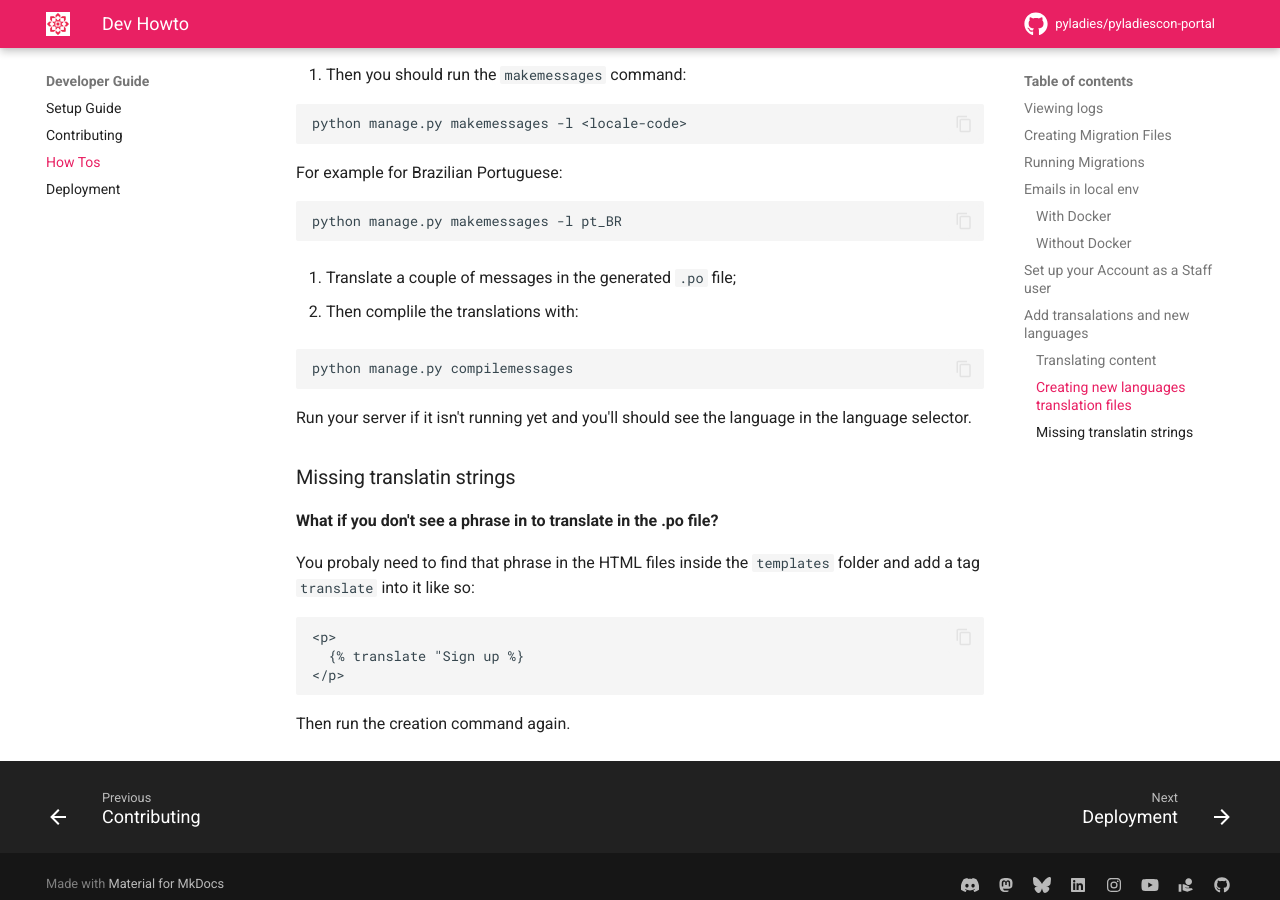
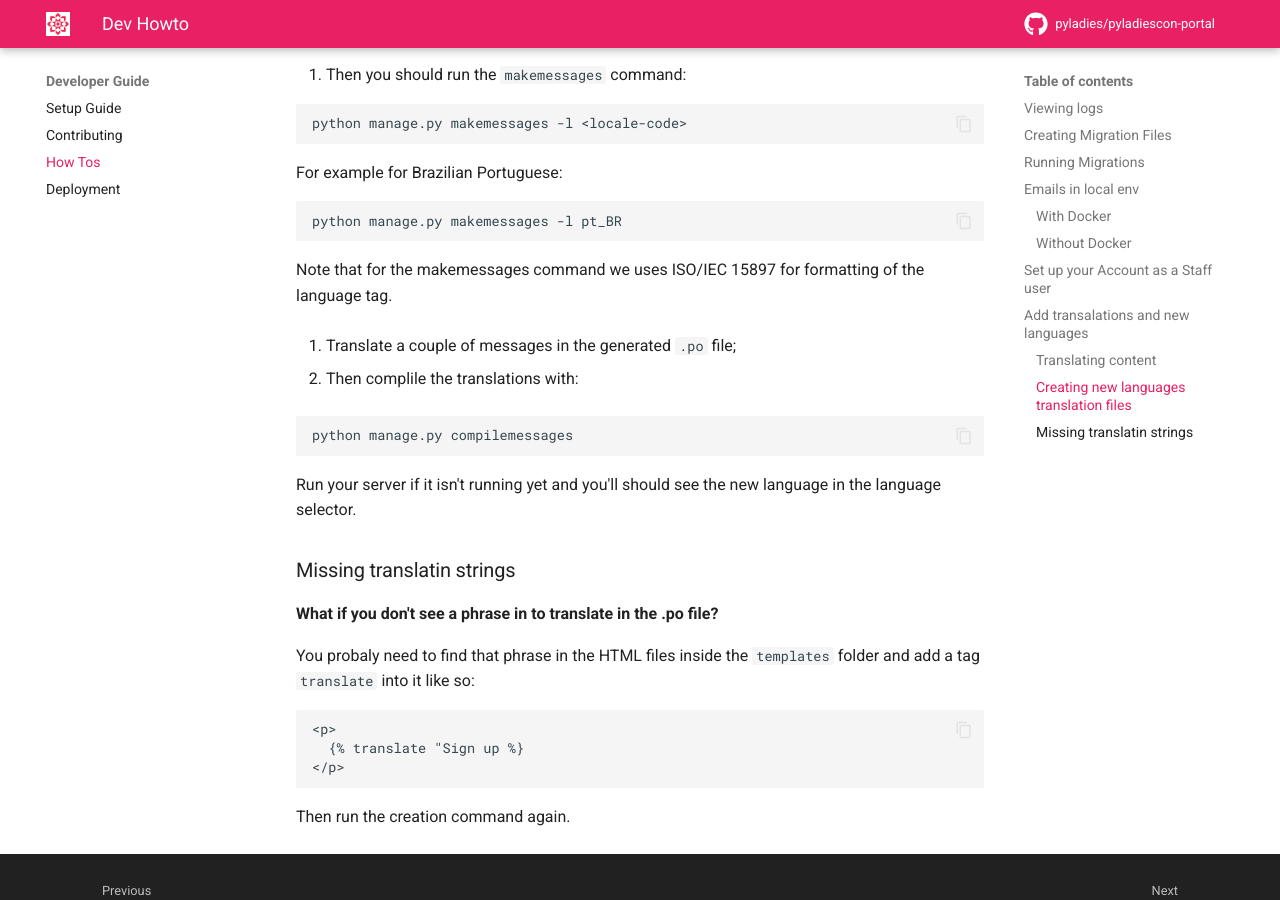
Before and after one commit to pyladies/pyladiescon-portal, an MkDocs documentation site: the page built from docs/developer/howto.md, in a window 1280 px wide and 900 px high, scrolled down 3272 px. Built offline with MkDocs 1.6.1 and Material for MkDocs 9.7.7, drawn with Linux system fonts in a browser that asks for light colours; comment, search, counter and statistics services are not loaded.

Commit message:
Adds ISO mention to language tag format

````diff
--- a/docs/developer/howto.md
+++ b/docs/developer/howto.md
@@ -154,9 +154,12 @@ python manage.py makemessages -l <locale-code>
 ```
 
 For example for Brazilian Portuguese:
+
 ```
 python manage.py makemessages -l pt_BR
 ```
+
+Note that for the makemessages command we uses ISO/IEC 15897 for formatting of the language tag.
 
 3. Translate a couple of messages in the generated `.po` file;
 
@@ -166,7 +169,7 @@ python manage.py makemessages -l pt_BR
 python manage.py compilemessages
 ```
 
-Run your server if it isn't running yet and you'll should see the language in the language selector.
+Run your server if it isn't running yet and you'll should see the new language in the language selector.
 
 
 ### Missing translatin strings
````
